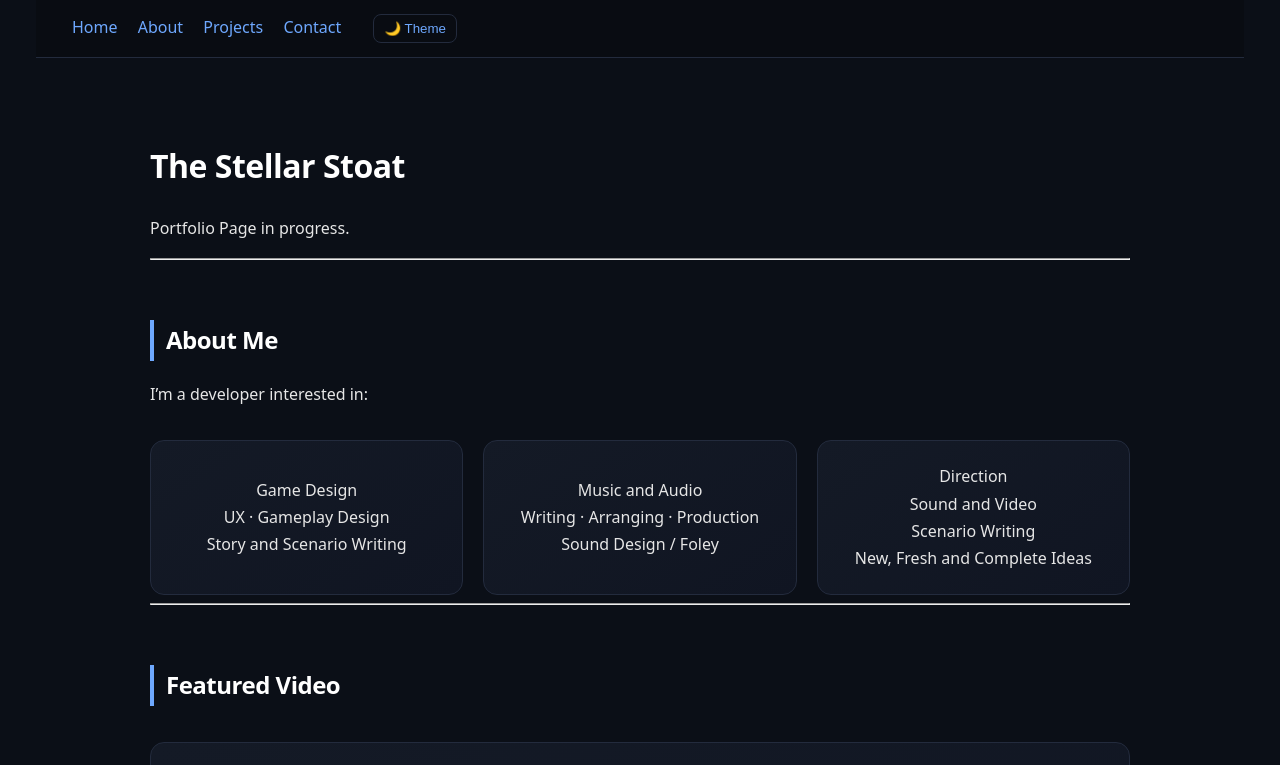
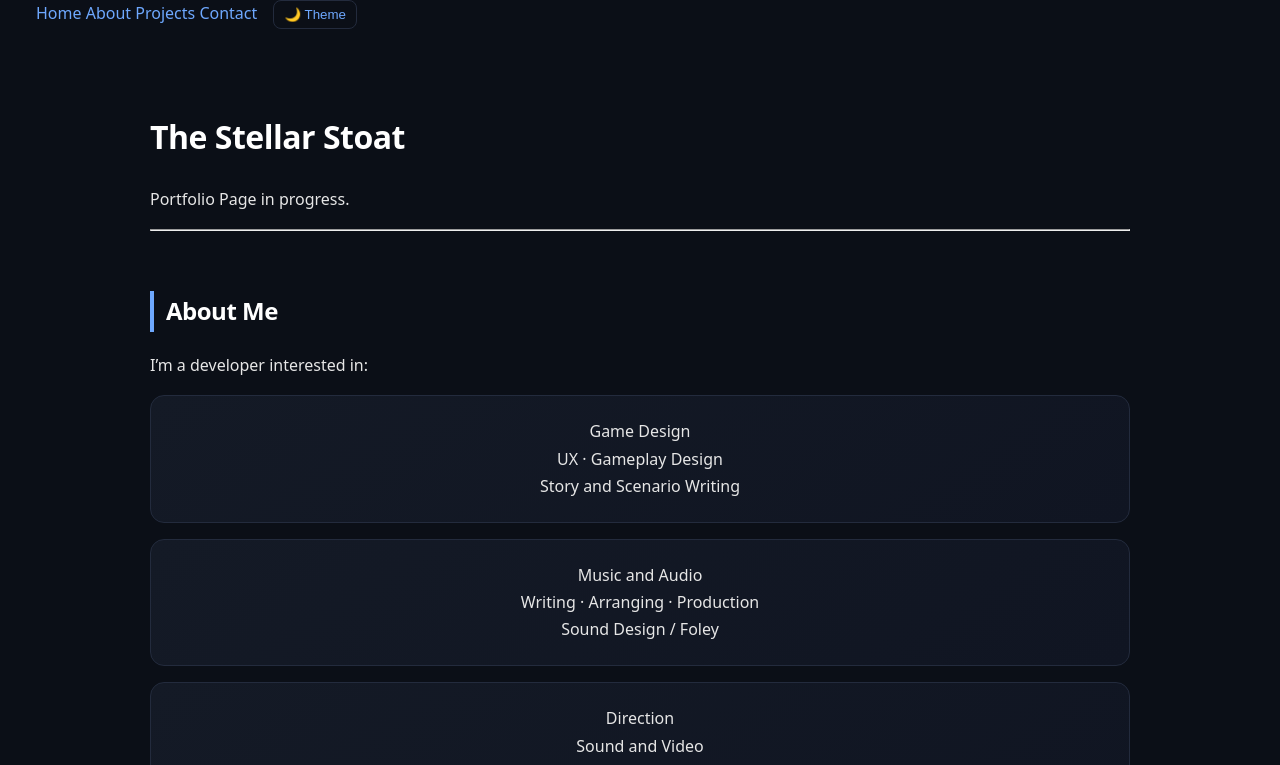
Before and after one commit to trenthian/trenthian.github.io, a Jekyll site: the page built from index.md, in a window 1280 px wide and 1400 px high. Shown: the top 765 px of the window. Built offline with Jekyll 4.4.1, drawn with Linux system fonts in a browser that asks for light colours; grey boxes are pictures that could not be loaded.

Commit message:
Update style.scss

```diff
--- a/assets/css/style.scss
+++ b/assets/css/style.scss
@@ -2,7 +2,7 @@
 ---
 
 /* =========================
-   THEME VARIABLES
+   GLOBAL THEME VARIABLES
 ========================= */
 
 :root {
@@ -14,7 +14,7 @@
   --border: #232b3d;
 }
 
-/* 🌙 SHEIKAH SLATE THEME */
+/* optional alternate theme */
 body.slate {
   --bg: #05070c;
   --card: #0c1220;
@@ -25,7 +25,7 @@
 }
 
 /* =========================
-   GLOBAL
+   BASE
 ========================= */
 
 * {
@@ -61,29 +61,6 @@
 }
 
 /* =========================
-   NAV
-========================= */
-
-.nav {
-  position: sticky;
-  top: 0;
-  z-index: 1000;
-
-  background: rgba(10, 12, 18, 0.75);
-  backdrop-filter: blur(10px);
-
-  border-bottom: 1px solid var(--border);
-
-  padding: 14px 36px;
-}
-
-.nav a {
-  margin-right: 16px;
-  color: var(--accent);
-  font-weight: 500;
-}
-
-/* =========================
    HEADINGS
 ========================= */
 
@@ -112,7 +89,7 @@
 }
 
 /* =========================
-   CARDS (ZELDA UI SYSTEM)
+   CARDS (ZELDA STYLE)
 ========================= */
 
 .card {
@@ -125,30 +102,14 @@
 
   display: flex;
   flex-direction: column;
+
   justify-content: center;
   align-items: center;
   text-align: center;
 
+  transition: all 0.25s ease;
+  overflow: hidden;
   position: relative;
-  overflow: hidden;
-
-  transition: all 0.25s ease;
-}
-
-/* hover glow */
-.card::before {
-  content: "";
-  position: absolute;
-  inset: 0;
-
-  background: radial-gradient(
-    circle at var(--x, 50%) var(--y, 50%),
-    rgba(110, 168, 254, 0.25),
-    transparent 60%
-  );
-
-  opacity: 0;
-  transition: opacity 0.3s ease;
 }
 
 .card:hover {
@@ -157,17 +118,24 @@
   box-shadow: 0 12px 35px rgba(0,0,0,0.5);
 }
 
+/* glow hover effect */
+.card::before {
+  content: "";
+  position: absolute;
+  inset: 0;
+
+  background: radial-gradient(
+    circle at var(--x, 50%) var(--y, 50%),
+    rgba(110,168,254,0.25),
+    transparent 60%
+  );
+
+  opacity: 0;
+  transition: opacity 0.3s ease;
+}
+
 .card:hover::before {
   opacity: 1;
-}
-
-/* =========================
-   VIDEO CARD FIX
-========================= */
-
-.card.video {
-  display: block;
-  text-align: left;
 }
 
 /* =========================
@@ -185,10 +153,10 @@
   display: flex;
   gap: 12px;
   overflow-x: auto;
-  padding: 10px 2px;
+  padding: 10px 0;
 }
 
-/* thumbnail cards */
+/* video item */
 .video-item {
   flex: 0 0 160px;
   height: 90px;
@@ -196,83 +164,26 @@
   border-radius: 10px;
   border: 1px solid var(--border);
 
+  overflow: hidden;
   cursor: pointer;
 
   position: relative;
-  overflow: hidden;
 
   transition: all 0.2s ease;
-
-  background: #111;
 }
 
-/* thumbnail image */
 .video-item img {
   width: 100%;
   height: 100%;
   object-fit: cover;
-  display: block;
 }
 
-/* overlay title */
-.video-item::after {
-  content: attr(data-title);
-  position: absolute;
-  bottom: 0;
-  left: 0;
-  right: 0;
-
-  padding: 6px;
-  font-size: 11px;
-
-  background: rgba(0,0,0,0.6);
-  color: #fff;
-}
-
-/* hover */
 .video-item:hover {
   transform: translateY(-3px);
   border-color: var(--accent);
 }
 
-/* active selection */
 .video-item.active {
   border: 2px solid var(--accent);
   box-shadow: 0 0 12px rgba(110,168,254,0.6);
 }
-
-/* =========================
-   GRID
-========================= */
-
-.grid {
-  display: grid;
-  grid-template-columns: repeat(auto-fit, minmax(240px, 1fr));
-  gap: 20px;
-}
-
-/* =========================
-   TAGS
-========================= */
-
-.tag {
-  display: inline-block;
-  background: rgba(255,255,255,0.05);
-  color: var(--accent);
-
-  padding: 4px 10px;
-  border-radius: 999px;
-
-  font-size: 12px;
-  margin: 4px 4px 0 0;
-}
-
-/* =========================
-   FOOTER
-========================= */
-
-footer {
-  margin-top: 80px;
-  text-align: center;
-  color: #6b7280;
-}
```
